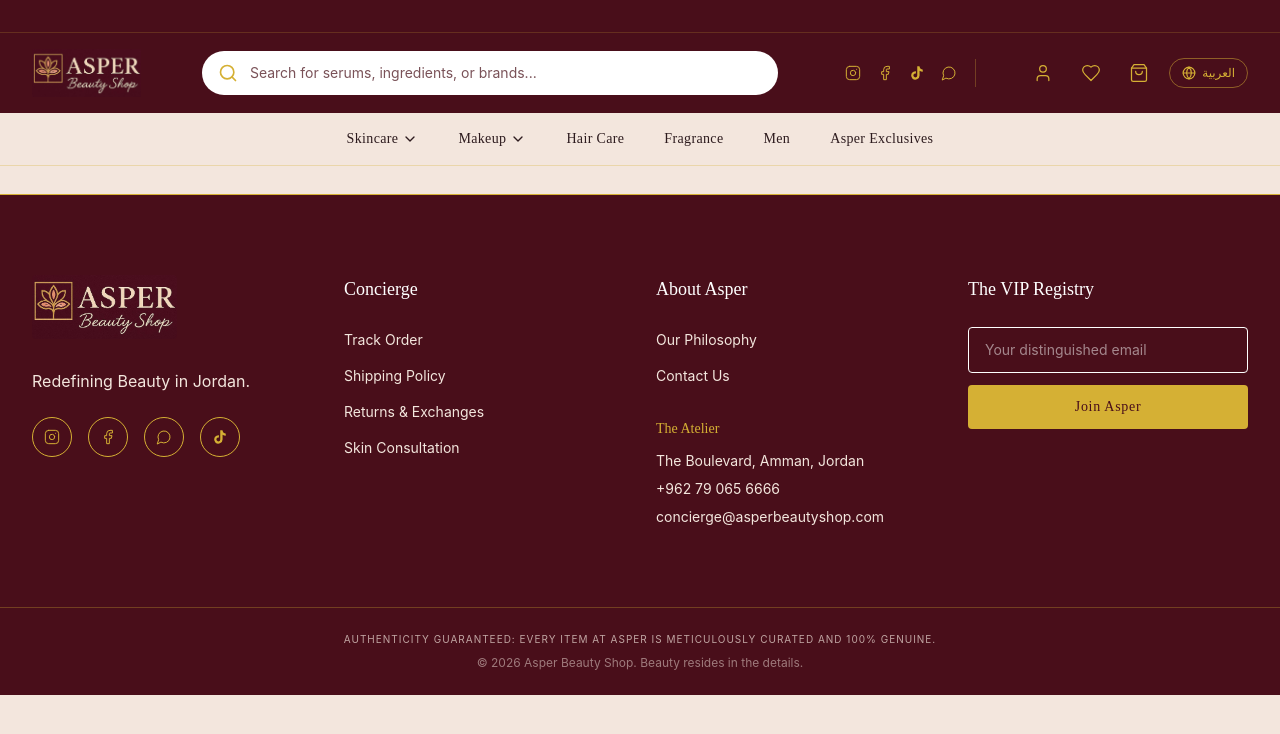
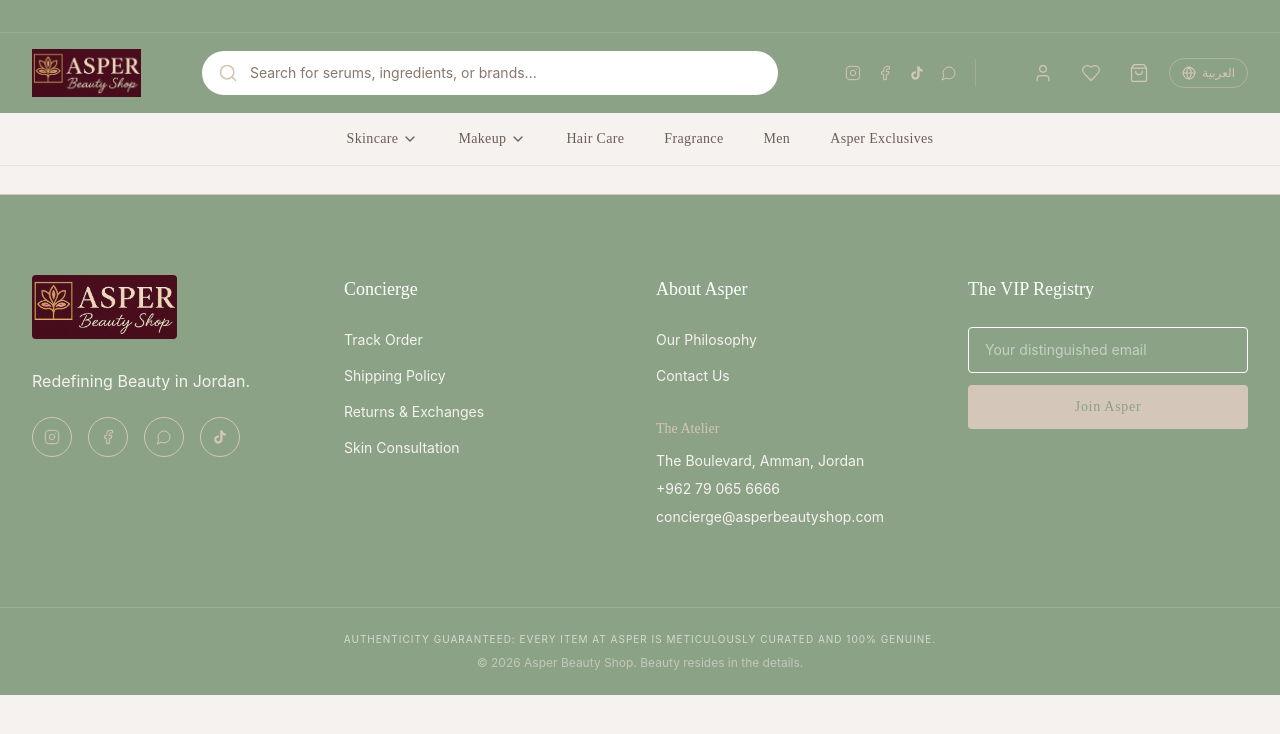
Before and after one commit to asperpharma/lovable, a React (Vite) app: page /admin/orders in a window 1280 px wide. Shown: the top 734 px of the page. Built offline with nearby package versions, Linux system fonts and the light colour scheme.

Commit message:
Update theme to Radiant Beauty with organic, natural aesthetic
Co-authored-by: asperpharma <252395498+asperpharma@users.noreply.github.com>

```diff
--- a/index.html
+++ b/index.html
@@ -12,9 +12,10 @@
   <link
     href="https://fonts.googleapis.com/css2?family=Cormorant+Garamond:ital,wght@0,300;0,400;0,500;0,600;0,700;1,300;1,400;1,500;1,600;1,700&family=Montserrat:wght@100;200;300;400;500;600;700;800;900&family=Great+Vibes&family=Tajawal:wght@300;400;500;700&display=swap"
     rel="stylesheet">
-  <title>Asper Beauty Shop | The Luxury Pharmacy & Skincare Boutique Amman</title>
+  <title>Asper Beauty Shop | Radiant Beauty - Organic Skincare & Natural Ingredients</title>
   <meta name="description"
-    content="Immerse yourself in the clinical elegance of Asper. Our curated collection of luxury skincare brings the golden standard of beauty to Amman. Discover your glow today.">
+    content="Discover Radiant Beauty at Asper Beauty Shop. Premium organic skincare with natural ingredients. Experience luxury beauty products with soft, earthy tones that reflect the organic nature of our brand. Shop organic skincare in Amman.">
+  <meta name="keywords" content="organic skincare, natural ingredients, radiant beauty, natural beauty, organic beauty products, skincare Amman, luxury organic skincare, natural skincare ingredients">
   <meta name="author" content="Asper Beauty Shop" />
 
   <meta property="og:type" content="website" />
@@ -26,12 +27,12 @@
 
   <link rel="canonical" href="https://www.asperbeautyshop.com" />
 
-  <meta property="og:title" content="Asper Beauty Shop | The Luxury Pharmacy Amman">
-  <meta name="twitter:title" content="Asper Beauty Shop | The Luxury Pharmacy Amman">
+  <meta property="og:title" content="Asper Beauty Shop | Radiant Beauty - Organic Skincare">
+  <meta name="twitter:title" content="Asper Beauty Shop | Radiant Beauty - Organic Skincare">
   <meta property="og:description"
-    content="Immerse yourself in the clinical elegance of Asper. Curated luxury skincare essentials in the heart of Amman.">
+    content="Premium organic skincare with natural ingredients. Discover Radiant Beauty - luxury beauty products for naturally radiant skin.">
   <meta name="twitter:description"
-    content="Immerse yourself in the clinical elegance of Asper. Curated luxury skincare essentials in the heart of Amman.">
+    content="Premium organic skincare with natural ingredients. Discover Radiant Beauty - luxury beauty products for naturally radiant skin.">
 </head>
 
 <body>
--- a/src/index.css
+++ b/src/index.css
@@ -6,98 +6,109 @@
 
 @layer base {
   :root {
-    /* Asper Beauty Quiet Luxury Palette */
+    /* Radiant Beauty - Organic Natural Palette */
 
-    /* Cream #F3E5DC = HSL 25 47% 91% - Global Background */
-    --cream: 25 47% 91%;
-    --cream-dark: 25 35% 85%;
+    /* Soft Cream #F5F1ED = HSL 30 25% 95% - Global Background */
+    --cream: 30 25% 95%;
+    --cream-dark: 30 20% 88%;
 
-    /* Gold Foil #D4AF37 = HSL 46 66% 52% - Accents & Borders */
-    --gold: 46 66% 52%;
-    --gold-light: 46 66% 62%;
-    --gold-glow: 46 66% 70%;
+    /* Sage Green #A8B5A5 = HSL 108 13% 68% - Primary Accent */
+    --sage: 108 13% 68%;
+    --sage-light: 108 13% 78%;
+    --sage-dark: 108 13% 58%;
 
-    /* Deep Burgundy #4A0E19 = HSL 348 68% 17% - Header/Footer */
-    --burgundy: 348 68% 17%;
-    --burgundy-light: 348 58% 25%;
-    --burgundy-dark: 348 68% 12%;
+    /* Warm Beige #D4C5B9 = HSL 27 24% 78% - Secondary */
+    --beige: 27 24% 78%;
+    --beige-light: 27 24% 88%;
+    --beige-dark: 27 24% 68%;
 
-    /* Dark Warm Brown #2C1A1D = HSL 350 25% 14% - Text */
-    --warm-brown: 350 25% 14%;
-    --warm-brown-light: 350 20% 35%;
+    /* Earthy Brown #6B5D56 = HSL 22 11% 38% - Text & Headers */
+    --earth-brown: 22 11% 38%;
+    --earth-brown-light: 22 11% 48%;
 
-    /* Primary backgrounds - Cream base */
-    --background: 25 47% 91%;
-    --foreground: 350 25% 14%;
+    /* Soft Green for highlights #B8C9B5 = HSL 108 16% 75% */
+    --soft-green: 108 16% 75%;
 
-    --card: 25 40% 95%;
-    --card-foreground: 350 25% 14%;
+    /* Primary backgrounds - Soft Cream base */
+    --background: 30 25% 95%;
+    --foreground: 22 11% 38%;
 
-    --popover: 25 47% 91%;
-    --popover-foreground: 350 25% 14%;
+    --card: 30 20% 97%;
+    --card-foreground: 22 11% 38%;
 
-    /* Deep Burgundy for primary accent surfaces */
-    --primary: 348 68% 17%;
+    --popover: 30 25% 95%;
+    --popover-foreground: 22 11% 38%;
+
+    /* Sage Green for primary accent surfaces */
+    --primary: 108 13% 58%;
     --primary-foreground: 0 0% 100%;
 
-    /* Soft cream for secondary surfaces */
-    --secondary: 25 35% 88%;
-    --secondary-foreground: 350 25% 14%;
+    /* Warm beige for secondary surfaces */
+    --secondary: 27 24% 88%;
+    --secondary-foreground: 22 11% 38%;
 
-    --muted: 25 30% 85%;
-    --muted-foreground: 350 20% 40%;
+    --muted: 30 20% 90%;
+    --muted-foreground: 22 11% 48%;
 
-    /* Gold accent */
-    --accent: 46 66% 52%;
-    --accent-foreground: 350 25% 14%;
+    /* Sage accent */
+    --accent: 108 13% 68%;
+    --accent-foreground: 22 11% 38%;
 
     --destructive: 0 84.2% 60.2%;
     --destructive-foreground: 0 0% 100%;
 
-    --border: 46 40% 75%;
-    --input: 46 40% 80%;
-    --ring: 46 66% 52%;
+    --border: 108 10% 80%;
+    --input: 108 10% 85%;
+    --ring: 108 13% 68%;
 
     --radius: 0.5rem;
 
-    /* Legacy token mappings for compatibility */
-    --maroon: 348 68% 17%;
-    --maroon-light: 348 58% 25%;
-    --maroon-dark: 348 68% 12%;
-    --rose: 350 45% 55%;
-    --rose-light: 350 50% 65%;
-    --shiny-gold: 46 66% 52%;
-    --soft-ivory: 25 47% 91%;
-    --dark-charcoal: 350 25% 14%;
+    /* Legacy token mappings for compatibility - updated to natural tones */
+    --maroon: 108 13% 58%;
+    --maroon-light: 108 13% 68%;
+    --maroon-dark: 108 13% 48%;
+    --rose: 350 45% 75%;
+    --rose-light: 350 50% 85%;
+    --shiny-gold: 27 24% 78%;
+    --gold: 27 24% 78%;
+    --gold-light: 27 24% 88%;
+    --gold-glow: 27 24% 90%;
+    --burgundy: 108 13% 58%;
+    --burgundy-light: 108 13% 68%;
+    --burgundy-dark: 108 13% 48%;
+    --soft-ivory: 30 25% 95%;
+    --dark-charcoal: 22 11% 38%;
+    --warm-brown: 22 11% 38%;
+    --warm-brown-light: 22 11% 48%;
 
-    /* Luxury Black/Charcoal #1A1A1A, #2D2D2D */
-    --luxury-black: 0 0% 10%;
-    --luxury-charcoal: 0 0% 18%;
+    /* Luxury Black/Charcoal - softened */
+    --luxury-black: 0 0% 25%;
+    --luxury-charcoal: 22 8% 35%;
 
     --font-display: "Playfair Display", serif;
     --font-body: "Inter", "Lato", sans-serif;
     --font-script: "Great Vibes", cursive;
 
-    --sidebar-background: 348 68% 17%;
+    --sidebar-background: 108 13% 58%;
     --sidebar-foreground: 0 0% 100%;
     --sidebar-primary: 0 0% 100%;
-    --sidebar-primary-foreground: 348 68% 17%;
-    --sidebar-accent: 348 58% 25%;
+    --sidebar-primary-foreground: 108 13% 58%;
+    --sidebar-accent: 108 13% 68%;
     --sidebar-accent-foreground: 0 0% 100%;
-    --sidebar-border: 348 58% 22%;
-    --sidebar-ring: 46 66% 52%;
+    --sidebar-border: 108 13% 48%;
+    --sidebar-ring: 108 13% 68%;
   }
 
   .dark {
-    /* Dark mode with Burgundy base */
-    --background: 348 68% 10%;
-    --foreground: 25 47% 91%;
+    /* Dark mode with Sage/Earth base */
+    --background: 22 11% 18%;
+    --foreground: 30 25% 95%;
 
-    --card: 348 68% 14%;
-    --card-foreground: 25 47% 91%;
+    --card: 22 11% 22%;
+    --card-foreground: 30 25% 95%;
 
-    --popover: 348 68% 14%;
-    --popover-foreground: 25 47% 91%;
+    --popover: 22 11% 22%;
+    --popover-foreground: 30 25% 95%;
 
     --primary: 25 47% 91%;
     --primary-foreground: 348 68% 10%;
--- a/src/pages/ProductDetail.tsx
+++ b/src/pages/ProductDetail.tsx
@@ -429,14 +429,47 @@ const ProductDetail = () => {
 
               <AccordionItem value="ingredients" className="border-border">
                 <AccordionTrigger className="text-sm font-medium uppercase tracking-widest hover:no-underline">
-                  {isArabic ? "المكونات الرئيسية" : "Key Ingredients"}
+                  {isArabic ? "المكونات الطبيعية" : "Natural Ingredients"}
                 </AccordionTrigger>
                 <AccordionContent>
-                  <p className="text-sm text-muted-foreground leading-relaxed">
-                    {isArabic
-                      ? "مكونات طبيعية فاخرة تعمل على ترطيب البشرة وتجديدها. تحتوي على فيتامين سي وحمض الهيالورونيك والنياسيناميد."
-                      : "Premium natural ingredients that hydrate and rejuvenate. Contains Vitamin C, Hyaluronic Acid, and Niacinamide."}
-                  </p>
+                  <div className="space-y-4">
+                    <p className="text-sm text-muted-foreground leading-relaxed">
+                      {isArabic
+                        ? "مكونات طبيعية فاخرة مستخلصة من الطبيعة لبشرة مشرقة وصحية. تركيبتنا العضوية تحتوي على:"
+                        : "Premium natural ingredients sourced from nature for radiant, healthy skin. Our organic formulation features:"}
+                    </p>
+                    <ul className="space-y-2 text-sm text-muted-foreground">
+                      <li className="flex items-start gap-2">
+                        <Sparkles className="w-4 h-4 text-primary mt-0.5 flex-shrink-0" />
+                        <span>
+                          {isArabic
+                            ? "فيتامين سي - لتفتيح البشرة وتوحيد لونها"
+                            : "Vitamin C - For skin brightening and even tone"}
+                        </span>
+                      </li>
+                      <li className="flex items-start gap-2">
+                        <Droplets className="w-4 h-4 text-primary mt-0.5 flex-shrink-0" />
+                        <span>
+                          {isArabic
+                            ? "حمض الهيالورونيك - للترطيب العميق"
+                            : "Hyaluronic Acid - For deep hydration"}
+                        </span>
+                      </li>
+                      <li className="flex items-start gap-2">
+                        <Sparkles className="w-4 h-4 text-primary mt-0.5 flex-shrink-0" />
+                        <span>
+                          {isArabic
+                            ? "النياسيناميد - لتحسين ملمس البشرة"
+                            : "Niacinamide - For improved skin texture"}
+                        </span>
+                      </li>
+                    </ul>
+                    <p className="text-xs text-muted-foreground italic pt-2">
+                      {isArabic
+                        ? "* خالٍ من البارابين، نباتي، غير مختبر على الحيوانات"
+                        : "* Paraben-free, Vegan, Cruelty-free"}
+                    </p>
+                  </div>
                 </AccordionContent>
               </AccordionItem>
 
```
Also changed, not shown: 1 other file (tests, documents, lock files or other folders).
